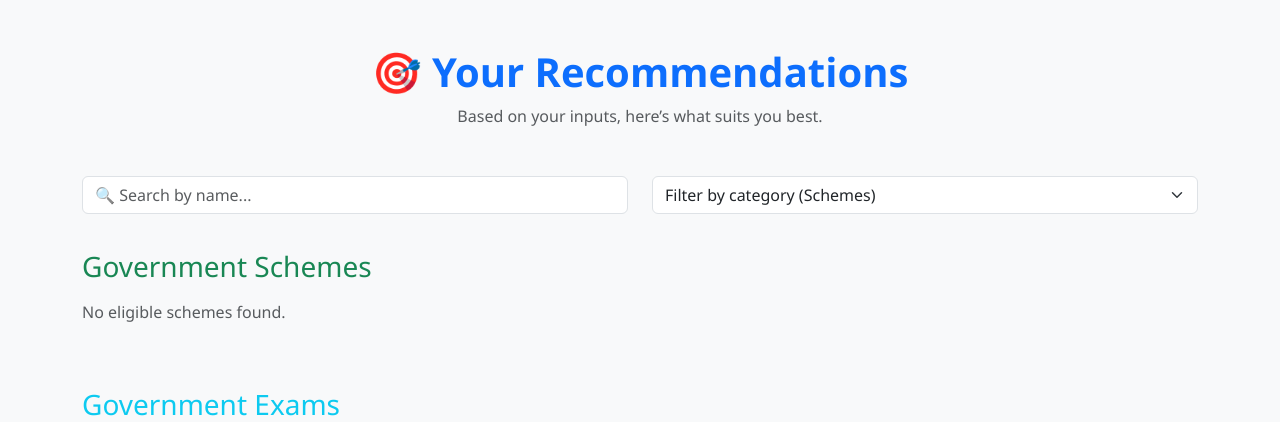
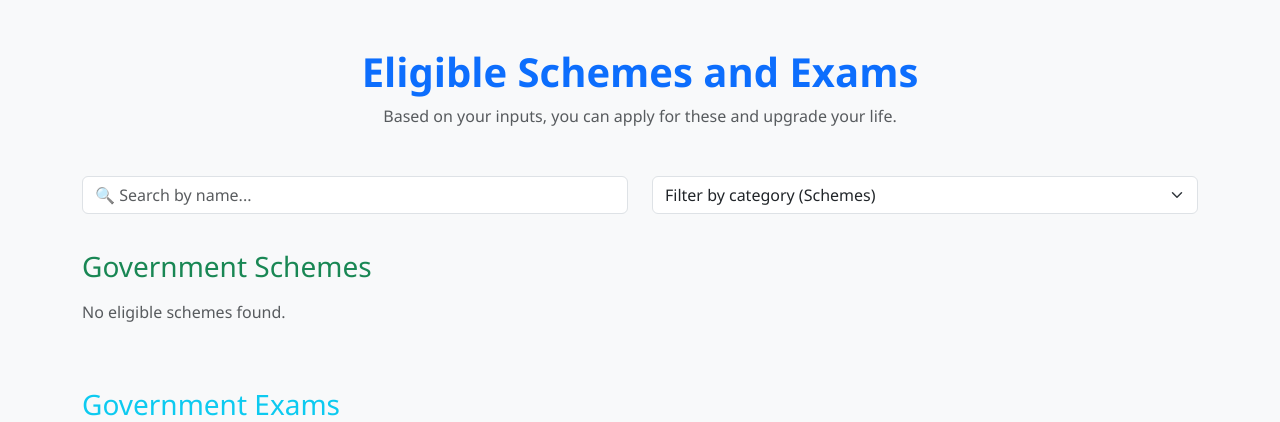
Before and after one commit to SHYAMtheRICHARD/miniprojectbyshyamandco.github.io, a Flask app: template templates/results.html in a window 1280 px wide. Shown: the top 422 px of the page. Run offline with Flask 3, Linux system fonts and the light colour scheme; the template is opened without the code that fills it, so the values that code supplies are empty.

Commit message:
Update results.html

```diff
--- a/templates/results.html
+++ b/templates/results.html
@@ -95,8 +95,8 @@
 <body class="bg-light">
   <div class="container py-5">
     <div class="text-center mb-5">
-      <h1 class="fw-bold text-primary">🎯 Your Recommendations</h1>
-      <p class="text-muted">Based on your inputs, here’s what suits you best.</p>
+      <h1 class="fw-bold text-primary">Eligible Schemes and Exams</h1>
+      <p class="text-muted">Based on your inputs, you can apply for these and upgrade your life.</p>
     </div>
 
     <!-- 🔍 Search & Filter -->
@@ -109,7 +109,7 @@
           <option value="">Filter by category (Schemes)</option>
           <option value="student">Student</option>
           <option value="farmer">Farmer</option>
-          <option value="household">Household</option>
+          <option value="household">looking for job</option>
           <option value="senior">Senior</option>
           <option value="entrepreneur">Entrepreneur</option>
         </select>
```
